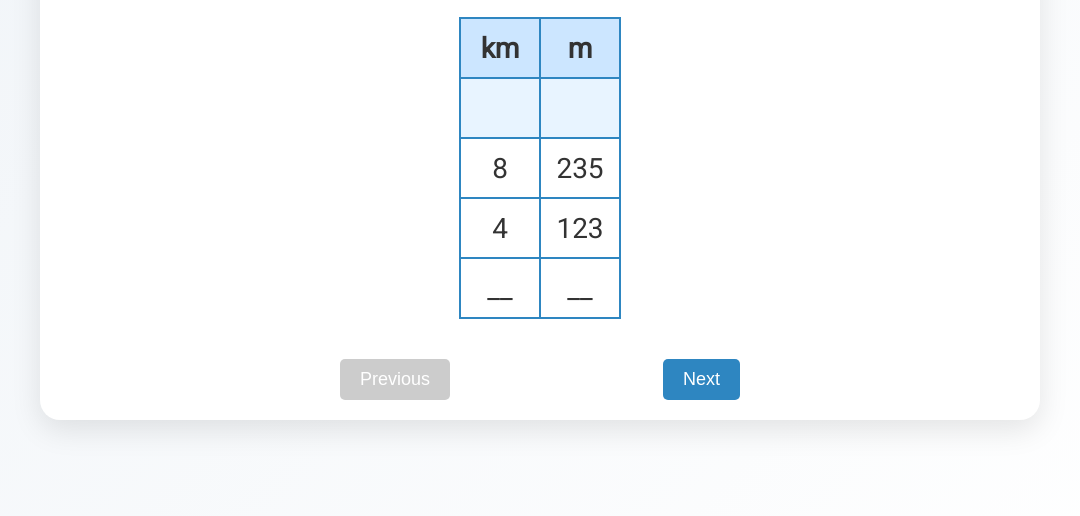
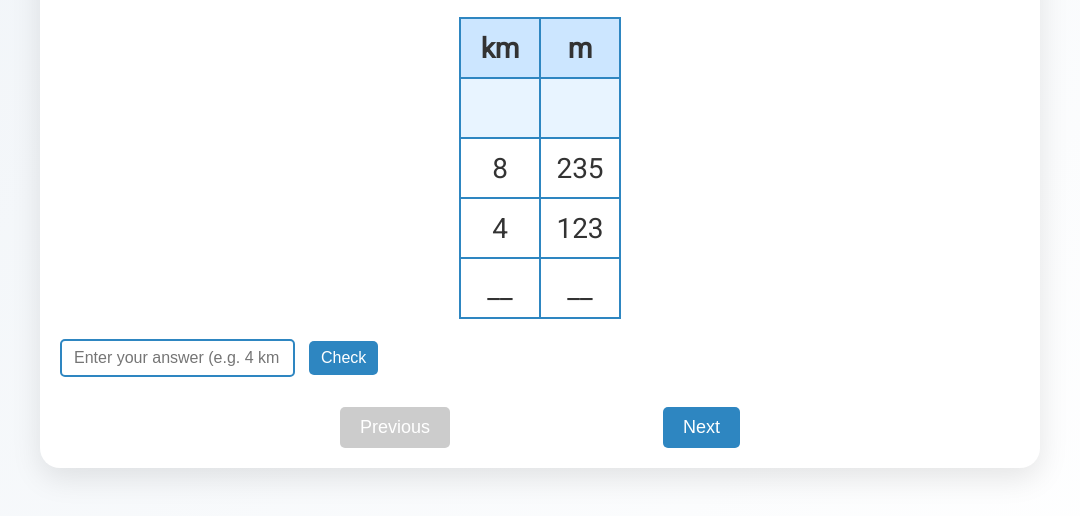
Before and after one commit to abusaeedansari/ex73, a plain HTML site: page index.html in a window 1280 px wide. Shown: the part 224-740 px from the top of the page, without its empty margins (100-1180 px from the left). Drawn offline with Linux system fonts and the light colour scheme.

Commit message:
Update index.html
Added check feature

```diff
--- a/index.html
+++ b/index.html
@@ -86,6 +86,32 @@
     .step-content { font-size: 24px; margin-bottom: 10px; }
     .amount-box { font-size: 24px; margin-bottom: 10px; }
 
+    /* Added styling for the answer input and check button */
+    #answer-input {
+      padding: 8px 12px;
+      font-size: 16px;
+      border: 2px solid #2E86C1;
+      border-radius: 5px;
+      outline: none;
+      margin-right: 10px;
+    }
+    #answer-input:focus {
+      border-color: #1B4F72;
+    }
+    #check-answer {
+      background-color: #2E86C1;
+      color: #fff;
+      padding: 8px 12px;
+      font-size: 16px;
+      border: none;
+      border-radius: 5px;
+      cursor: pointer;
+      transition: background-color 0.3s ease;
+    }
+    #check-answer:hover {
+      background-color: #1B4F72;
+    }
+
     @media(max-width:768px) {
       h1 { font-size: 32px; }
       .question-text { font-size: 24px; }
@@ -124,8 +150,8 @@
   </div>
 
   <script>
+    // Added "correctAnswer" property for each question so we can check user input.
     const questions = [
-
       /* 8 Subtraction Questions */
       {
         type: 'subtraction',
@@ -152,6 +178,7 @@
             </table>
           </div>
         `,
+        correctAnswer: "4 km 112 m", // add your own formatting if you like
         steps: 1
       },
       {
@@ -179,6 +206,7 @@
             </table>
           </div>
         `,
+        correctAnswer: "3 km 331 m",
         steps: 1
       },
       {
@@ -206,6 +234,7 @@
             </table>
           </div>
         `,
+        correctAnswer: "4 m 4 cm",
         steps: 1
       },
       {
@@ -233,6 +262,7 @@
             </table>
           </div>
         `,
+        correctAnswer: "26 m 17 cm",
         steps: 1
       },
       {
@@ -260,6 +290,7 @@
             </table>
           </div>
         `,
+        correctAnswer: "5 m 17 cm",
         steps: 1
       },
       {
@@ -287,6 +318,7 @@
             </table>
           </div>
         `,
+        correctAnswer: "4 km 157 m",
         steps: 1
       },
       {
@@ -314,6 +346,7 @@
             </table>
           </div>
         `,
+        correctAnswer: "4 km 14 m",
         steps: 1
       },
       {
@@ -341,6 +374,7 @@
             </table>
           </div>
         `,
+        correctAnswer: "14 m 13 cm",
         steps: 1
       },
 
@@ -373,7 +407,8 @@
             </div>
           </div>`,
           `<div class="step solution">The total length of the branch is __ m __ cm.</div>`
-        ]
+        ],
+        correctAnswer: "9 m 21 cm" // 3.34 + 5.87 => 9 m 21 cm
       },
       {
         type: 'story',
@@ -403,7 +438,8 @@
             </div>
           </div>`,
           `<div class="step solution">He drove __ km __ m more in the first week.</div>`
-        ]
+        ],
+        correctAnswer: "3 km 179 m"
       },
       {
         type: 'story',
@@ -433,7 +469,8 @@
             </div>
           </div>`,
           `<div class="step solution">Total ribbon length = __ m __ cm.</div>`
-        ]
+        ],
+        correctAnswer: "96 m 4 cm" // 67.34 + 28.70 => 96 m 4 cm
       },
       {
         type: 'story',
@@ -465,7 +502,8 @@
             </div>
           </div>`,
           `<div class="step solution">The pipeline in good condition = __ km __ m.</div>`
-        ]
+        ],
+        correctAnswer: "4 km 478 m"
       },
       {
         type: 'story',
@@ -501,7 +539,8 @@
             Suraj threw the ball farther.<br>
             By __ m __ cm.
           </div>`
-        ]
+        ],
+        correctAnswer: "4 m 9 cm"
       },
       {
         type: 'story',
@@ -531,7 +570,8 @@
             </div>
           </div>`,
           `<div class="step solution">She walked __ km __ m.</div>`
-        ]
+        ],
+        correctAnswer: "1 km 50 m"
       }
     ];
 
@@ -573,9 +613,12 @@
       }
     }
 
+    // Renders either the entire “subtraction” question or the initial story question block
     function showQuestion() {
       currentStepIndex = -1;
       const q = questions[currentQuestionIndex];
+
+      // Display question
       if (q.type === 'subtraction') {
         questionBox.innerHTML = q.content;
       } else {
@@ -589,14 +632,45 @@
           </div>
         `;
       }
+
+      // ---- ADDED: Textbox & Check button for user to enter and verify their answer ----
+      questionBox.innerHTML += `
+        <div style="margin-top: 10px;">
+          <input type="text" id="answer-input" placeholder="Enter your answer (e.g. 4 km 112 m)">
+          <button id="check-answer">Check</button>
+          <div id="feedback" style="margin-top: 10px; font-weight: bold;"></div>
+        </div>
+      `;
+
+      // Add listener for check button
+      const checkBtn = questionBox.querySelector('#check-answer');
+      checkBtn.addEventListener('click', function() {
+        const userAnswer = questionBox.querySelector('#answer-input').value.trim();
+        const feedbackEl = questionBox.querySelector('#feedback');
+        if (!q.correctAnswer) {
+          // If there's no stored correctAnswer, we can't check
+          feedbackEl.textContent = "No official answer set. (Edit code to add correctAnswer if desired.)";
+          feedbackEl.style.color = "orange";
+        } else if (userAnswer.toLowerCase() === q.correctAnswer.toLowerCase()) {
+          feedbackEl.textContent = "Correct!";
+          feedbackEl.style.color = "green";
+        } else {
+          feedbackEl.textContent = "Incorrect, try again!";
+          feedbackEl.style.color = "red";
+        }
+      });
+      // -------------------------------------------------------------------------------
+
       updateProgress();
       updateNavButtons();
     }
 
+    // Moves to next step or next question
     function showNextStep() {
       const q = questions[currentQuestionIndex];
       currentStepIndex++;
       if (q.type === 'subtraction') {
+        // For a subtraction question, there's only 1 'step', so after showing it once, move on
         if (currentStepIndex > 0) {
           currentQuestionIndex++;
           if (currentQuestionIndex >= questions.length) {
@@ -612,6 +686,7 @@
           updateNavButtons();
         }
       } else {
+        // For a story question, reveal each step in order
         if (currentStepIndex < q.steps.length) {
           const stepsContainer = questionBox.querySelector('.story-steps');
           stepsContainer.innerHTML += q.steps[currentStepIndex];
@@ -632,6 +707,7 @@
       }
     }
 
+    // Moves to previous step or previous question
     function showPreviousStep() {
       if (currentQuestionIndex < 0) return;
       const q = questions[currentQuestionIndex];
@@ -666,7 +742,8 @@
     }
 
     function handleKey(e) {
-      const nextKeys = ['ArrowRight','ArrowDown','PageDown',' ','d','D','f','F'];
+      // Space removed from nextKeys so user can type spaces in the answer field
+      const nextKeys = ['ArrowRight','ArrowDown','PageDown','d','D','f','F'];
       const prevKeys = ['ArrowLeft','ArrowUp','PageUp','a','A','s','S'];
       if (nextKeys.includes(e.key)) { e.preventDefault(); showNextStep(); }
       if (prevKeys.includes(e.key)) { e.preventDefault(); showPreviousStep(); }
```
